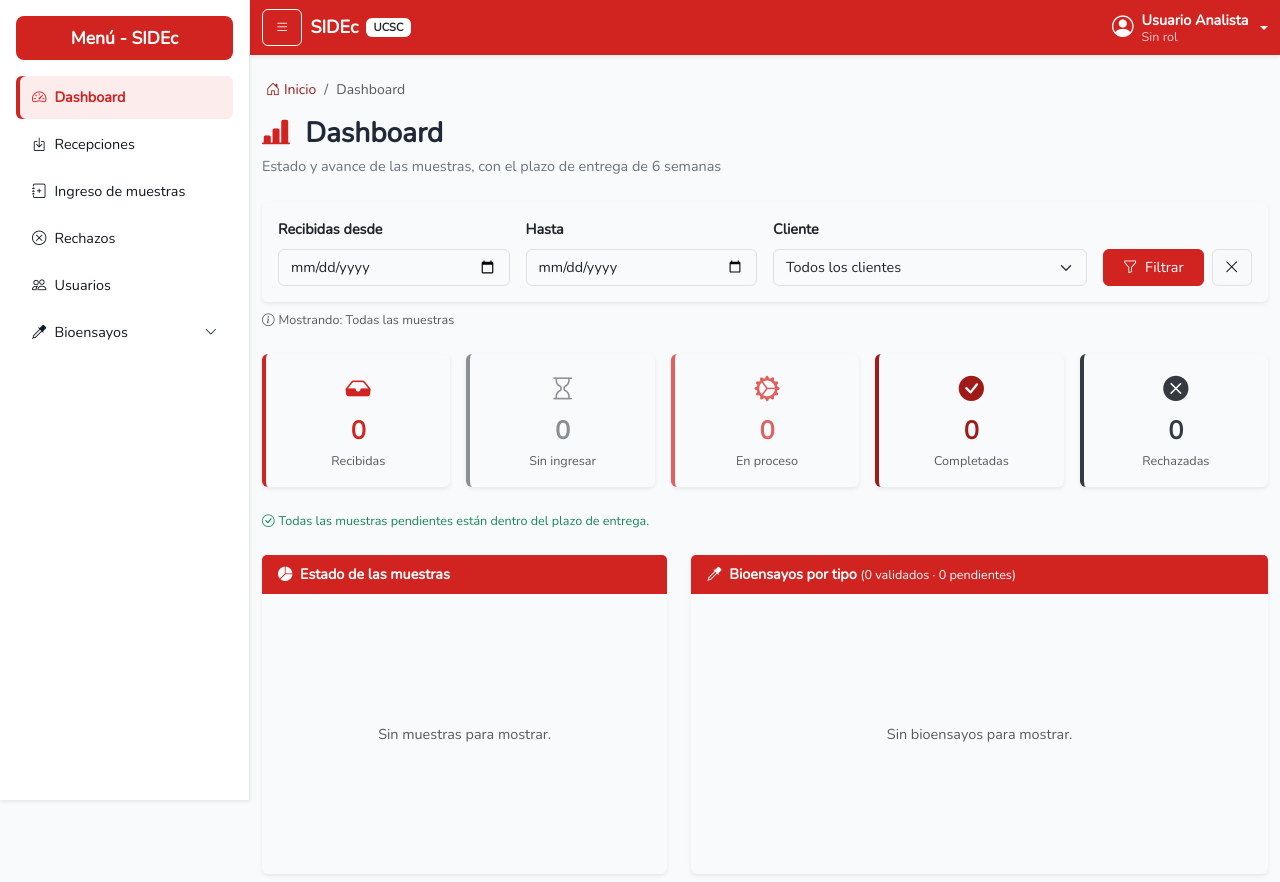
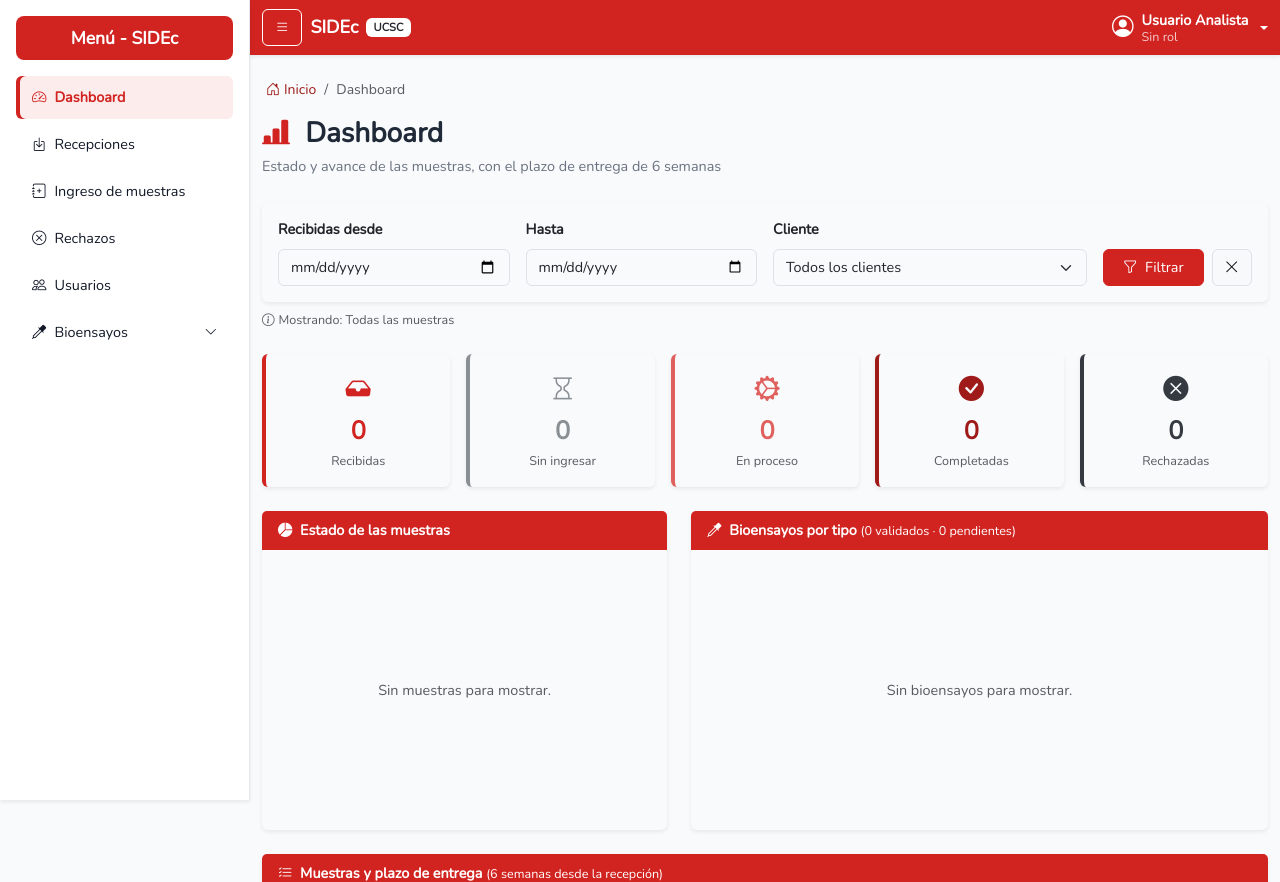
Before and after one commit to mgalvez-de/SIDEc, a Laravel app: page /dashboard in a window 1280 px wide. Shown: the top 882 px of the page. Run offline with Laravel 8, Linux system fonts and the light colour scheme; a user stored in the database is signed in; data comes from the database, SQL or seed files in the repository; data that the repository does not hold is empty; some libraries are stand-ins or nearby versions.

Commit message:
correcion de errores

```diff
--- a/resources/views/dashboard.blade.php
+++ b/resources/views/dashboard.blade.php
@@ -101,37 +101,6 @@
                 </div>
             @endforeach
         </div>
-
-        {{-- Plazo de entrega (6 semanas): aviso solo si hay muestras atrasadas o por atrasarse --}}
-        @if ($totals['warning'] + $totals['overdue'] > 0)
-            <div class="alert alert-warning d-flex flex-wrap align-items-center gap-2 mb-4" role="alert">
-                <i class="bi bi-alarm-fill fs-5"></i>
-                <span>
-                    Plazo de entrega:
-                    @if ($totals['overdue'])
-                        <strong class="text-danger">
-                            {{ $totals['overdue'] }} {{ $totals['overdue'] === 1 ? 'muestra con plazo vencido' : 'muestras con plazo vencido' }}
-                        </strong>
-                    @endif
-                    @if ($totals['overdue'] && $totals['warning'])
-                        ·
-                    @endif
-                    @if ($totals['warning'])
-                        <strong>
-                            {{ $totals['warning'] }} {{ $totals['warning'] === 1 ? 'muestra por vencer' : 'muestras por vencer' }}
-                        </strong>
-                        (semana 5 o 6)
-                    @endif
-                </span>
-                <button type="button" class="btn btn-sm btn-outline-dark ms-auto" id="showLateSamples">
-                    <i class="bi bi-funnel me-1"></i> Ver en la tabla
-                </button>
-            </div>
-        @else
-            <p class="small text-success mb-4">
-                <i class="bi bi-check-circle me-1"></i>Todas las muestras pendientes están dentro del plazo de entrega.
-            </p>
-        @endif
 
         {{-- Gráficos (responden a los filtros) --}}
         <div class="row g-4 mb-4">
@@ -384,14 +353,6 @@
                 const exact = this.value ? '^' + $.fn.dataTable.util.escapeRegex(this.value) + '$' : '';
                 samplesTable.column($(this).parent().index()).search(exact, true, false).draw();
             });
-
-            // Botón del aviso de plazo: deja en la tabla solo las muestras vencidas o por vencer
-            $('#showLateSamples').on('click', function () {
-                const deadlineColumn = columns - 1;
-                table.find('.filters th').eq(deadlineColumn).find('input').val('Vencido|Por vencer');
-                searchColumn(deadlineColumn, 'Vencido|Por vencer');
-                table[0].scrollIntoView({ behavior: 'smooth' });
-            });
         });
     </script>
 @endpush
```
Also changed, not shown: tests/Feature/DemoDataSeederTest.php (+1 -3 lines).
